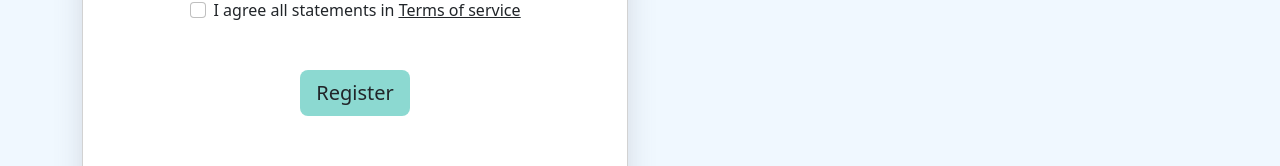
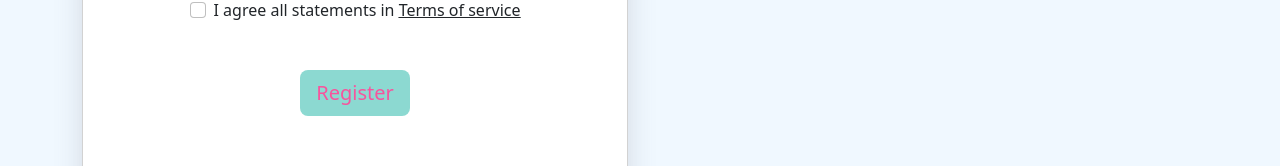
Before and after one commit to YuChing1204/ASpace, a plain HTML site: page index.html in a window 1280 px wide. Shown: the part 2158-2324 px from the top of the page. Drawn offline with nearby package versions, Linux system fonts and the light colour scheme.

Commit message:
change btn text color

```diff
--- a/index.html
+++ b/index.html
@@ -287,7 +287,7 @@
 
                     <div class="d-flex justify-content-center">
                       <button type="button"
-                        class="btn btn-success btn-block btn-lg gradient-custom-4 text-body button_color">Register</button>
+                        class="btn btn-success btn-block btn-lg gradient-custom-4 button_color">Register</button>
                     </div>
 
                     <p class="text-center text-muted mt-5 mb-0">Have already an account? <a href="#!"
--- a/style.css
+++ b/style.css
@@ -81,6 +81,7 @@
 .signup_form .button_color {
     background-color: #8cd9d1;
     border: none;
+    color: #f7549d;
 }
 .signup_form .form_text {
     color: #195751;
```
